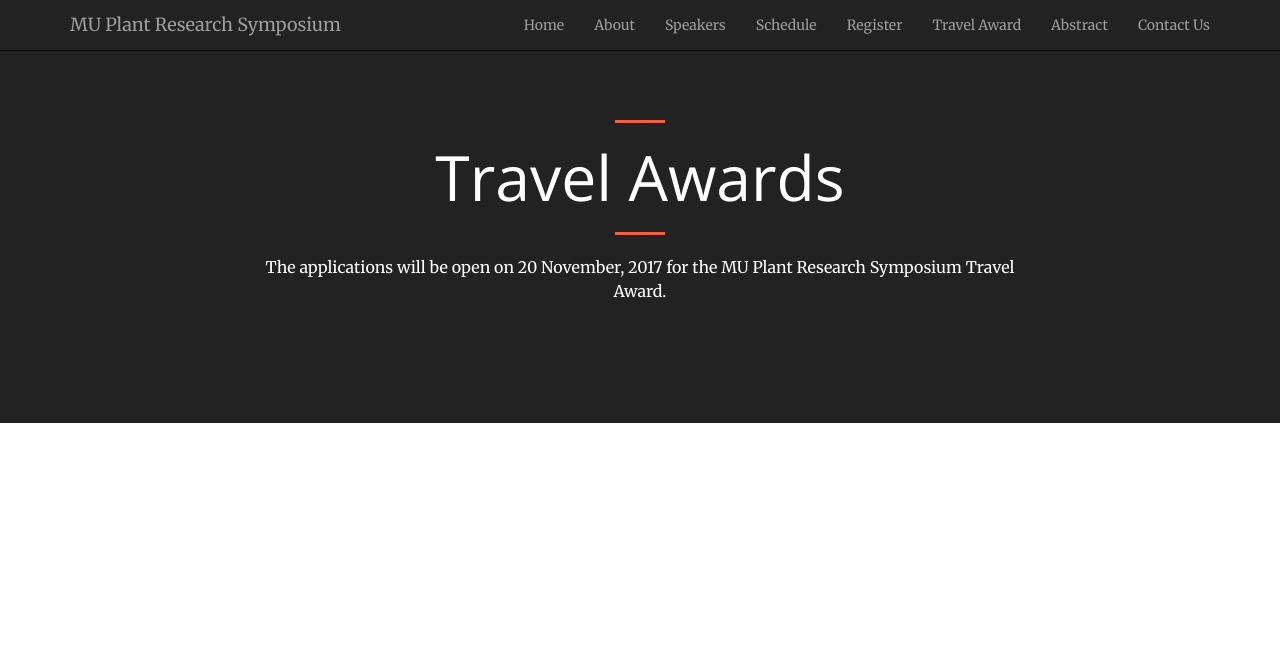
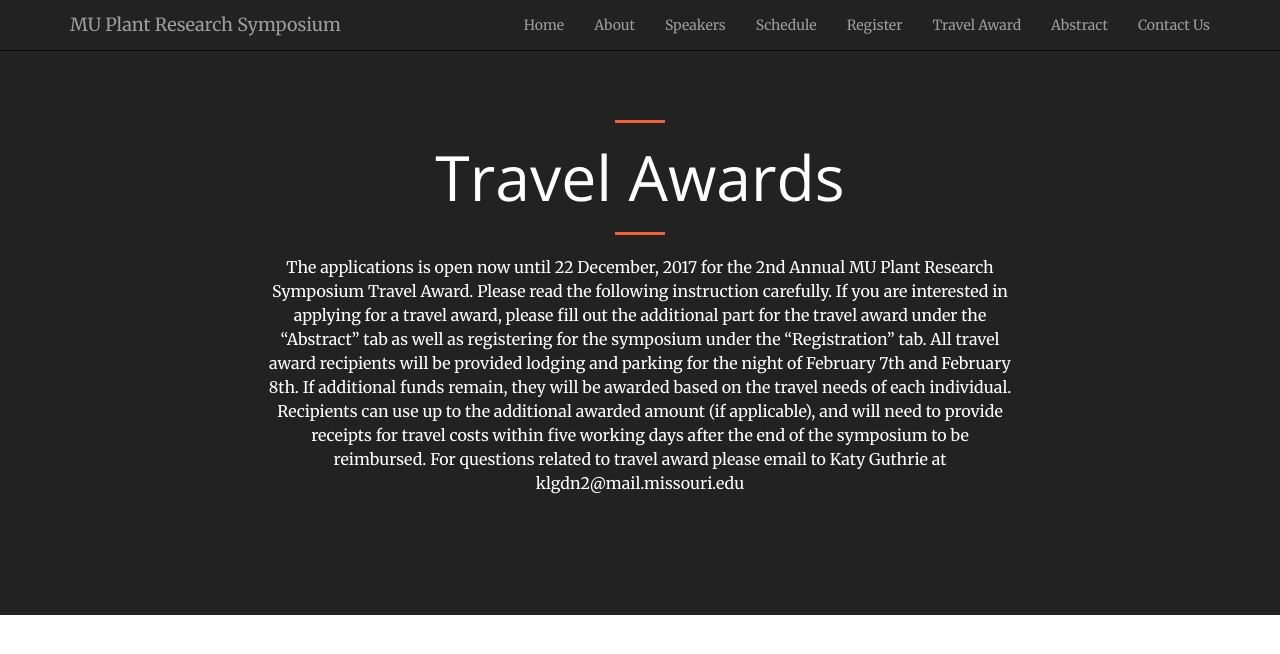
Before and after one commit to mupioneersymposium/mupioneersymposium.github.io, a Jekyll site: the page built from travel.md, in a window 1280 px wide. Shown: the top 654 px of the page. Built offline with Jekyll 4.4.1, drawn with Linux system fonts in a browser that asks for light colours.

Commit message:
Update travel.md
travel info updates

```diff
--- a/travel.md
+++ b/travel.md
@@ -6,4 +6,6 @@ layout: regular
 # Travel Awards
 <hr style="clear: both;" />
 
-The applications will be open on 20 November, 2017 for the MU Plant Research Symposium Travel Award.
+The applications is open now until 22 December, 2017 for the 2nd Annual MU Plant Research Symposium Travel Award. Please read the following instruction carefully.
+If you are interested in applying for a travel award, please fill out the additional part for the travel award under the "Abstract" tab  as well as registering for the symposium under the “Registration” tab. All travel award recipients will be provided lodging and parking for the night of February 7th and February 8th. If additional funds remain, they will be awarded based on the travel needs of each individual. Recipients can use up to the additional awarded amount (if applicable), and will need to provide receipts for travel costs within five working days after the end of the symposium to be reimbursed.
+For questions related to travel award please email to Katy Guthrie at klgdn2@mail.missouri.edu
```
